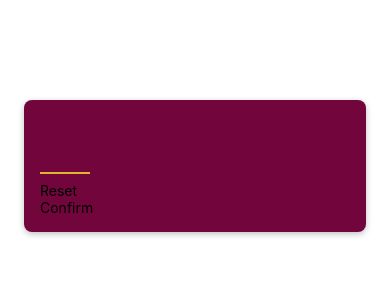
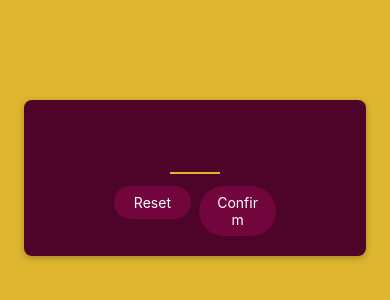
Before and after one commit to CloudClown/Guess_my_number--ReactNative, a React Native app: screen / in a window 390 px wide. Shown: the top 300 px of the page. Built offline with nearby package versions, Linux system fonts and the light colour scheme.

Commit message:
10 videos done

```diff
--- a/App.js
+++ b/App.js
@@ -1,9 +1,18 @@
-import { StyleSheet } from 'react-native';
+import { StyleSheet, View } from 'react-native';
 
 import StartGameScreen from './screens/StartGameScreen';
 
 export default function App() {
-  return <StartGameScreen />;
+  return (
+    <View style={styles.rootScreen}>
+      <StartGameScreen />
+    </View>
+  );
 }
 
-const styles = StyleSheet.create({});
+const styles = StyleSheet.create({
+  rootScreen: {
+    flex: 1,
+    backgroundColor: '#ddb52f',
+  },
+});
--- a/components/PrimaryButton.js
+++ b/components/PrimaryButton.js
@@ -1,11 +1,45 @@
-import { View, Text } from 'react-native';
+import { View, Text, Pressable, StyleSheet } from 'react-native';
 
 function PrimaryButton({ children }) {
+  function pressAction() {
+    console.log('pressed');
+  }
   return (
-    <View>
-      <Text>{children}</Text>
+    <View style={styles.buttonOuterContainer}>
+      <Pressable
+        style={({ pressed }) =>
+          pressed
+            ? [styles.buttonInnerContainer, styles.pressed]
+            : styles.buttonInnerContainer
+        }
+        onPress={pressAction}
+        android_ripple={{ color: '#72063c' }}
+      >
+        <Text style={styles.buttonText}>{children}</Text>
+      </Pressable>
     </View>
   );
 }
 
 export default PrimaryButton;
+
+const styles = StyleSheet.create({
+  buttonOuterContainer: {
+    borderRadius: 28,
+    margin: 4,
+    overflow: 'hidden',
+  },
+  buttonInnerContainer: {
+    backgroundColor: '#72063c',
+    paddingVertical: 8,
+    paddingHorizontal: 16,
+    element: 2,
+  },
+  buttonText: {
+    color: 'white',
+    textAlign: 'center',
+  },
+  pressed: {
+    opacity: 0.75,
+  },
+});
--- a/screens/StartGameScreen.js
+++ b/screens/StartGameScreen.js
@@ -4,20 +4,34 @@
 function StartGame() {
   return (
     <View style={styles.inputContainer}>
-      <TextInput style={styles.numberInput} maxLength={2} />
-      <PrimaryButton>Reset</PrimaryButton>
-      <PrimaryButton>Confirm</PrimaryButton>
+      <TextInput
+        style={styles.numberInput}
+        maxLength={2}
+        keyboardType="number-pad"
+        autoCapitalize="none"
+        autoCorrect={false}
+      />
+      <View style={styles.buttonsContainer}>
+        <View style={styles.buttonContainer}>
+          <PrimaryButton>Reset</PrimaryButton>
+        </View>
+        <View style={styles.buttonContainer}>
+          <PrimaryButton>Confirm</PrimaryButton>
+        </View>
+      </View>
     </View>
   );
 }
 
 const styles = StyleSheet.create({
   inputContainer: {
+    justifyContent: 'center',
+    alignItems: 'center',
     marginTop: 100,
     marginHorizontal: 24,
     borderRadius: 8,
     padding: 16,
-    backgroundColor: '#72063c',
+    backgroundColor: '#4e0329',
     elevation: 4,
     shadowColor: 'black',
     shadowOffset: { width: 0, height: 2 },
@@ -35,6 +49,12 @@
     fontWeight: 'bold',
     textAlign: 'center',
   },
+  buttonsContainer: {
+    flexDirection: 'row',
+  },
+  buttonContainer: {
+    flex: 1,
+  },
 });
 
 export default StartGame;
```
